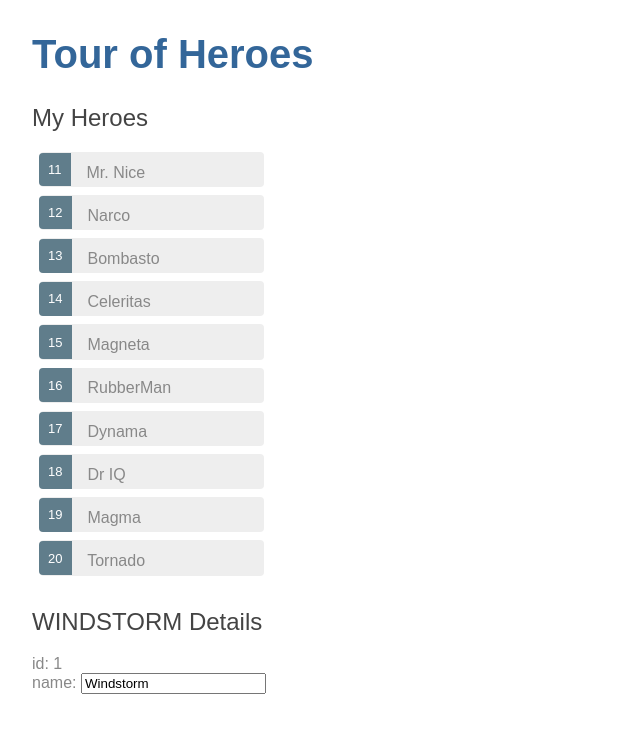
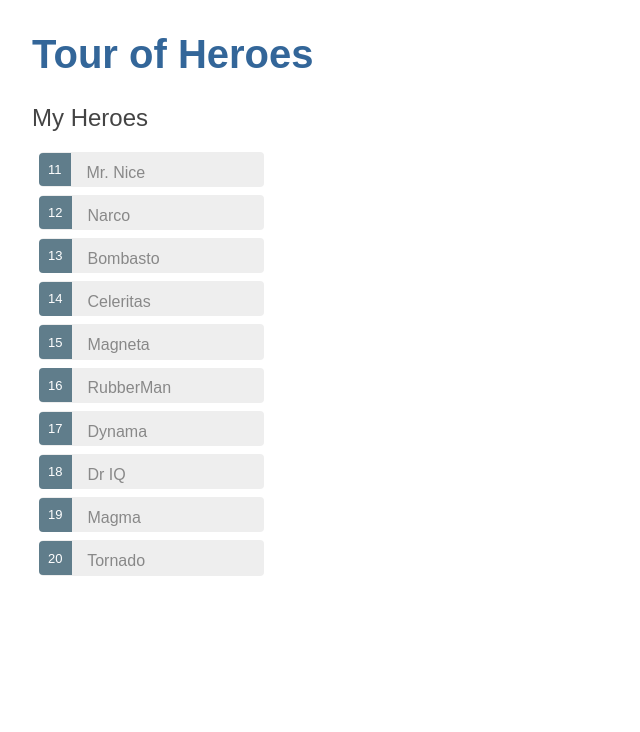
Before and after one commit to spade555/tour-of-heroes-angular, an Angular app: page / in a window 1280 px wide. Shown: the top 732 px of the page, without its empty margins (0-640 px from the left). Built offline with nearby package versions, Linux system fonts and the light colour scheme.

Commit message:
Selection logic added to the list of heroes.

```diff
--- a/src/app/heroes/heroes.component.html
+++ b/src/app/heroes/heroes.component.html
@@ -1,14 +1,19 @@
 <h2>My Heroes</h2>
 <ul class="heroes">
-    <li *ngFor="let hero of heroes">
+    <li *ngFor="let hero of heroes" (click)="onSelect(hero)" [class.selected]="hero === selectedHero">
         <span class="badge">{{hero.id}}</span> {{hero.name}}
     </li>
 </ul>
-<h2>{{hero.name | uppercase}} Details</h2>
-<div>
-    <span>id: </span>{{hero.id}}</div>
-<div>
-    <label>name:
-        <input [(ngModel)]="hero.name" placeholder="name">
-    </label>
+
+<div *ngIf="selectedHero">
+
+    <h2>{{selectedHero.name | uppercase}} Details</h2>
+    <div>
+        <span>id: </span>{{selectedHero.id}}</div>
+    <div>
+        <label>name:
+            <input [(ngModel)]="selectedHero.name" placeholder="name">
+        </label>
+    </div>
+
 </div>
--- a/src/app/heroes/heroes.component.ts
+++ b/src/app/heroes/heroes.component.ts
@@ -10,9 +10,10 @@
 export class HeroesComponent implements OnInit {
 
   heroes = HEROES;
-  hero: Hero = {
-    id: 1,
-    name: 'Windstorm'
+  selectedHero: Hero;
+
+  onSelect(hero: Hero): void {
+    this.selectedHero = hero;
   }
 
   constructor() { }
```
